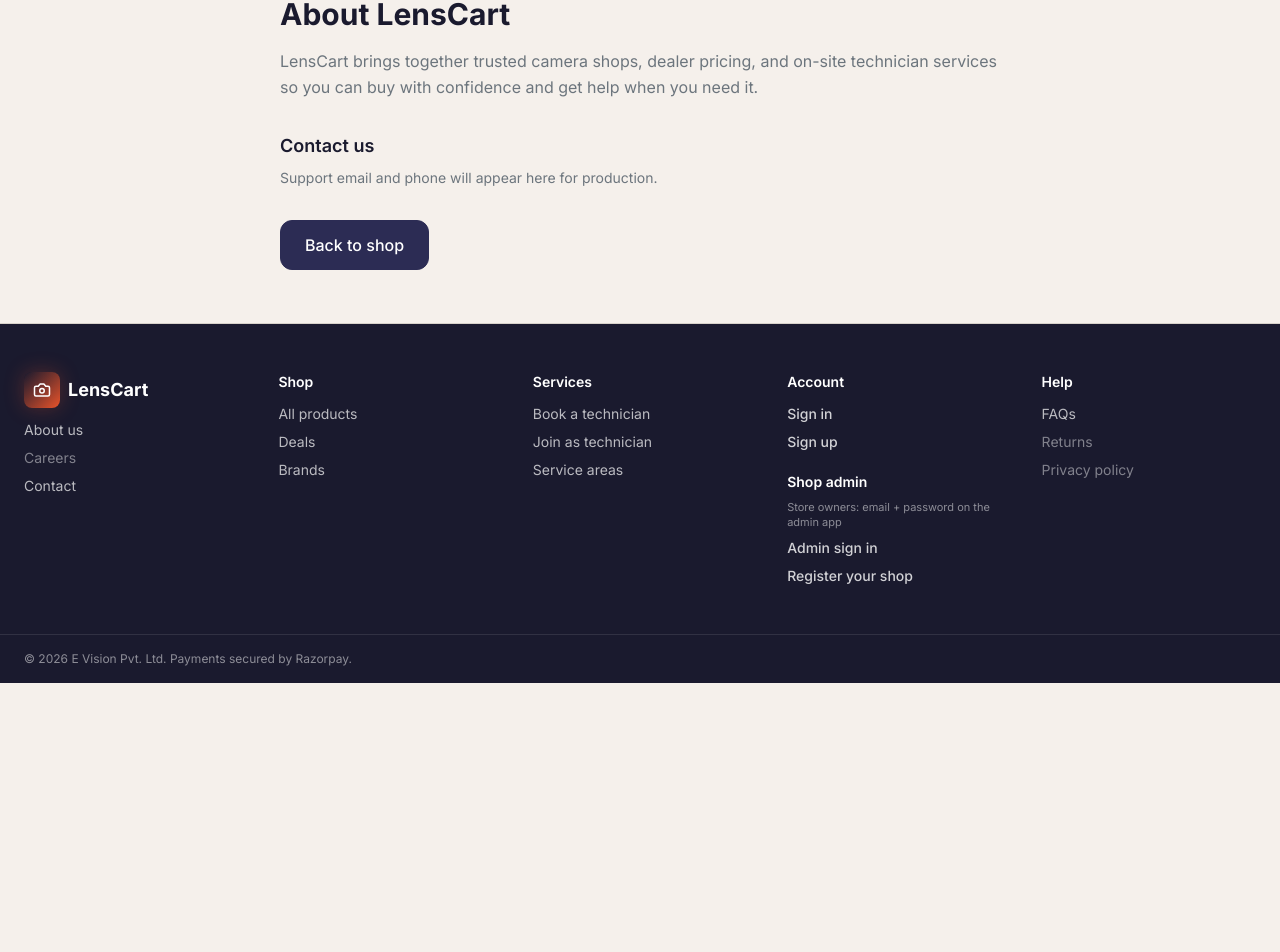
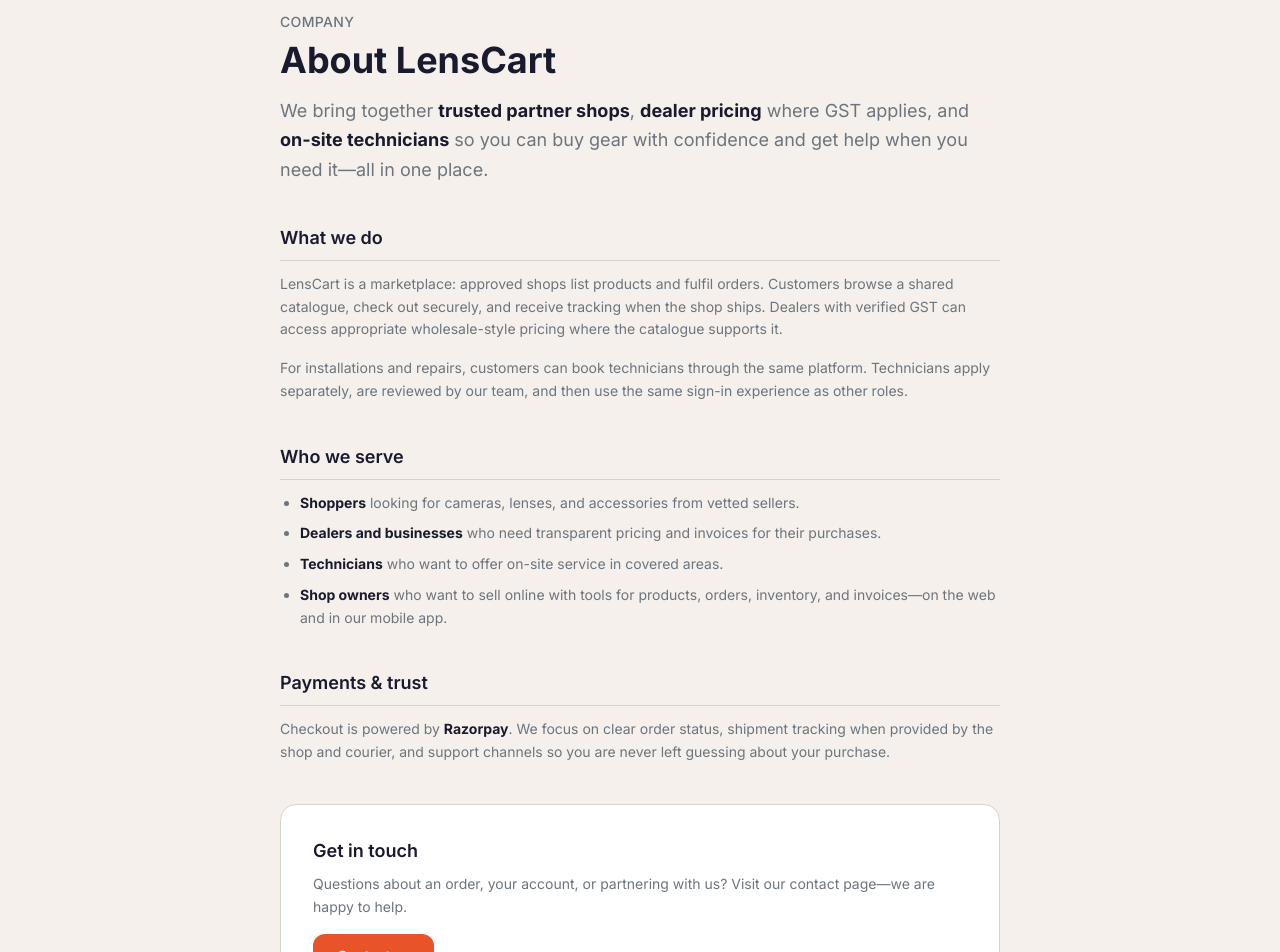
Before and after one commit to shukla-manya/evision-platform-, a Next.js app in the folder frontend-web/: page /about in a window 1280 px wide. Shown: the part 117-1069 px from the top of the page. Before the commit the page ends 800 px from the top, so only its background shows below. Built offline with nearby package versions, Linux system fonts and the light colour scheme; no server answers.

Commit message:
feat: update features and improve system performance

```diff
--- a/frontend-web/app/about/page.tsx
+++ b/frontend-web/app/about/page.tsx
@@ -1,23 +1,92 @@
+import type { Metadata } from 'next';
 import Link from 'next/link';
 import { PublicShell } from '@/components/public/PublicShell';
 import { publicBrandName } from '@/lib/public-brand';
 
+export const metadata: Metadata = {
+  title: `About us — ${publicBrandName}`,
+  description: `${publicBrandName} connects trusted camera shops, dealer pricing, and on-site technician services in one marketplace.`,
+};
+
 export default function AboutPage() {
   return (
     <PublicShell>
-      <main className="max-w-3xl mx-auto px-4 sm:px-6 py-12">
-        <h1 className="text-3xl font-bold text-ev-text mb-4">About {publicBrandName}</h1>
-        <p className="text-ev-muted leading-relaxed mb-8">
-          {publicBrandName} brings together trusted camera shops, dealer pricing, and on-site technician services so you can buy with confidence
-          and get help when you need it.
+      <main className="max-w-3xl mx-auto px-4 sm:px-6 py-12 sm:py-16">
+        <p className="text-ev-muted text-sm font-medium uppercase tracking-wide mb-2">Company</p>
+        <h1 className="text-3xl sm:text-4xl font-bold text-ev-text mb-4">About {publicBrandName}</h1>
+        <p className="text-ev-muted text-lg leading-relaxed mb-10">
+          We bring together <strong className="text-ev-text">trusted partner shops</strong>,{' '}
+          <strong className="text-ev-text">dealer pricing</strong> where GST applies, and{' '}
+          <strong className="text-ev-text">on-site technicians</strong> so you can buy gear with confidence and get help when
+          you need it—all in one place.
         </p>
-        <h2 id="contact" className="text-lg font-semibold text-ev-text mb-2">
-          Contact us
-        </h2>
-        <p className="text-ev-muted text-sm">Support email and phone will appear here for production.</p>
-        <Link href="/shop" className="ev-btn-secondary inline-flex mt-8">
-          Back to shop
-        </Link>
+
+        <div className="space-y-10">
+          <section>
+            <h2 className="text-lg font-semibold text-ev-text mb-3 pb-2 border-b border-ev-border">What we do</h2>
+            <p className="text-ev-muted text-sm leading-relaxed mb-4">
+              {publicBrandName} is a marketplace: approved shops list products and fulfil orders. Customers browse a shared
+              catalogue, check out securely, and receive tracking when the shop ships. Dealers with verified GST can access
+              appropriate wholesale-style pricing where the catalogue supports it.
+            </p>
+            <p className="text-ev-muted text-sm leading-relaxed">
+              For installations and repairs, customers can book technicians through the same platform. Technicians apply
+              separately, are reviewed by our team, and then use the same sign-in experience as other roles.
+            </p>
+          </section>
+
+          <section>
+            <h2 className="text-lg font-semibold text-ev-text mb-3 pb-2 border-b border-ev-border">Who we serve</h2>
+            <ul className="text-ev-muted text-sm leading-relaxed space-y-2 list-disc pl-5">
+              <li>
+                <strong className="text-ev-text">Shoppers</strong> looking for cameras, lenses, and accessories from vetted
+                sellers.
+              </li>
+              <li>
+                <strong className="text-ev-text">Dealers and businesses</strong> who need transparent pricing and invoices for
+                their purchases.
+              </li>
+              <li>
+                <strong className="text-ev-text">Technicians</strong> who want to offer on-site service in covered areas.
+              </li>
+              <li>
+                <strong className="text-ev-text">Shop owners</strong> who want to sell online with tools for products, orders,
+                inventory, and invoices—on the web and in our mobile app.
+              </li>
+            </ul>
+          </section>
+
+          <section>
+            <h2 className="text-lg font-semibold text-ev-text mb-3 pb-2 border-b border-ev-border">Payments & trust</h2>
+            <p className="text-ev-muted text-sm leading-relaxed">
+              Checkout is powered by <strong className="text-ev-text">Razorpay</strong>. We focus on clear order status,
+              shipment tracking when provided by the shop and courier, and support channels so you are never left guessing
+              about your purchase.
+            </p>
+          </section>
+
+          <section className="ev-card p-6 sm:p-8">
+            <h2 className="text-lg font-semibold text-ev-text mb-2">Get in touch</h2>
+            <p className="text-ev-muted text-sm leading-relaxed mb-4">
+              Questions about an order, your account, or partnering with us? Visit our contact page—we are happy to help.
+            </p>
+            <Link href="/contact" className="ev-btn-primary text-sm inline-flex">
+              Contact us
+            </Link>
+          </section>
+        </div>
+
+        <div className="mt-12 flex flex-wrap gap-3">
+          <Link href="/shop" className="ev-btn-secondary text-sm">
+            Browse shop
+          </Link>
+          <Link href="/faq" className="ev-btn-secondary text-sm">
+            FAQs
+          </Link>
+          <Link href="/privacy" className="ev-btn-secondary text-sm">
+            Privacy policy
+          </Link>
+        </div>
       </main>
     </PublicShell>
   );
```
